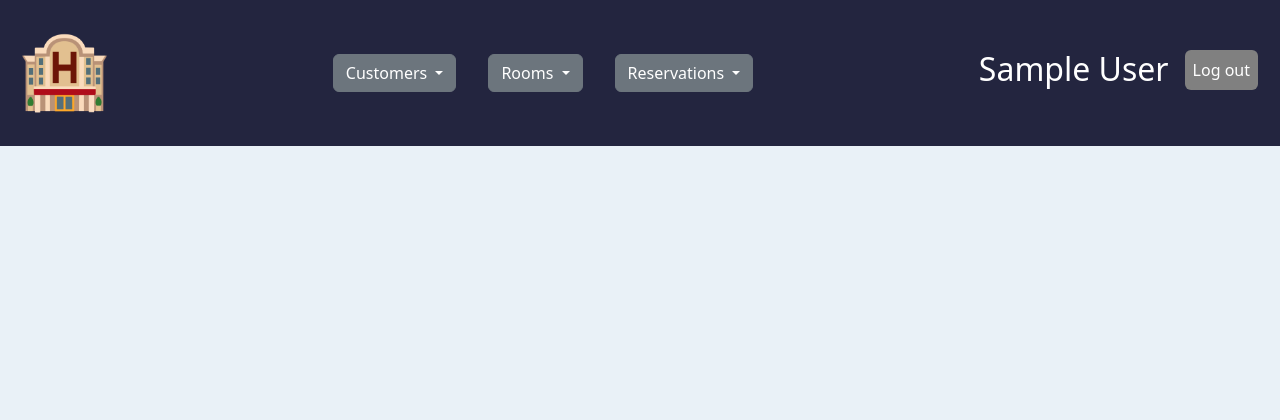
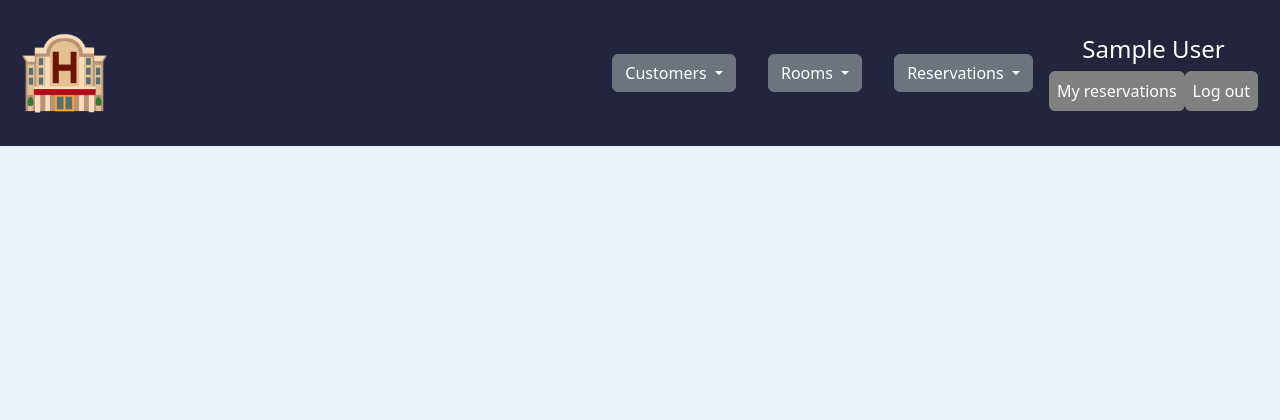
Before and after one commit to fsanchezcgs/dwes, a PHP site: page / in a window 1280 px wide. Shown: the top 420 px of the page. Run offline with PHP 8.4, Linux system fonts and the light colour scheme; the visitor is signed in with stand-in values (Sample User, id 1).

Commit message:
20-11-2023 part2

```diff
--- a/css/style.css
+++ b/css/style.css
@@ -1,3 +1,8 @@
+* {
+    margin: 0;
+    padding: 0;
+}
+
 body {
     margin:0;
     padding:0;
--- a/header.php
+++ b/header.php
@@ -63,20 +63,19 @@
                         </li>
                     </ul>
                     <?php } ?>
-                </div>
-                <div class="collapse navbar-collapse justify-content-end" id="navbarNav">
-                    <ul class="navbar-nav">
-                        <li class="nav-item">
+                    <ul class="navbar-nav flex-column">
+                        <li class="nav-item d-flex justify-content-center">
                             <?php
                             if($role == 'admin' || $role == 'customer') {
-                                echo'<h2 class="user mx-3">'.htmlspecialchars($user).'</h2>';
+                                echo'<h4 class="user mx-3">'.htmlspecialchars($user).'</h4>';
                             }
                             ?>
                         </li>
-                        <li class="nav-item">
+                        <li class="nav-item d-flex">
                             <?php if($role == 'anonymous') { ?>
                                 <a href="/student046/dwes/form/form_customer_login.php" class="nav-link rounded-2">Log in</a>
                             <?php } else { ?>
+                                <a href="/student046/dwes/db/db_customer_logout.php" class="nav-link rounded-2">My reservations</a>
                                 <a href="/student046/dwes/db/db_customer_logout.php" class="nav-link rounded-2">Log out</a>
                             <?php } ?>
                         </li>
```
